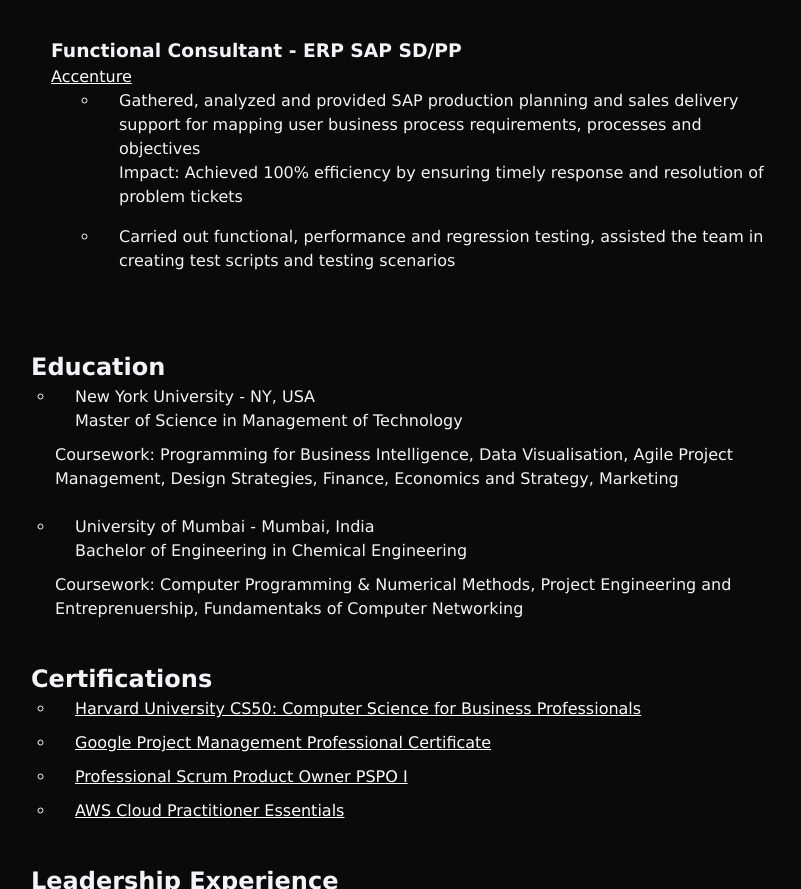
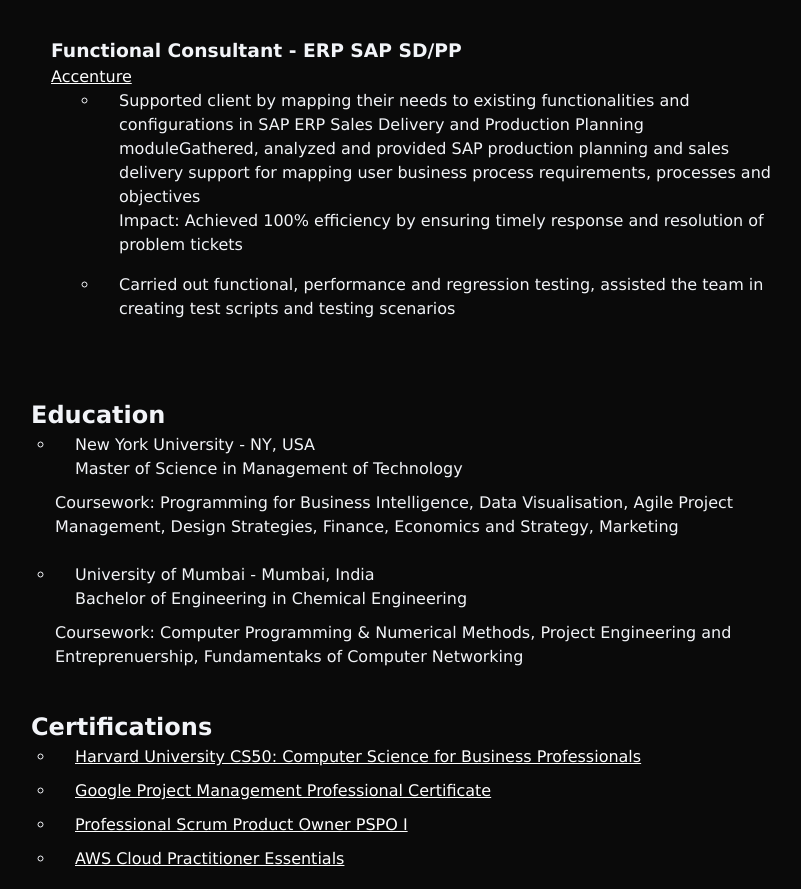
Before and after one commit to ialv44/IA_Website, a plain HTML site: page index.html in a window 1280 px wide. Shown: the part 1796-2685 px from the top of the page, without its empty margins (229-1030 px from the left). Drawn offline with Linux system fonts and the light colour scheme.

Commit message:
Update index.html

```diff
--- a/index.html
+++ b/index.html
@@ -99,8 +99,7 @@
                 <h3>Functional Consultant - ERP SAP SD/PP</h3>
                 <p class="company"><a href="https://www.accenture.com/us-en">Accenture</a></p>
                 <ul class="job-details">
-                    <li>
-                        <p>Gathered, analyzed and provided SAP production planning and sales delivery support for mapping user business process requirements, processes and objectives</p>
+                    <li>Supported client by mapping their needs to existing functionalities and configurations in SAP ERP Sales Delivery and Production Planning moduleGathered, analyzed and provided SAP production planning and sales delivery support for mapping user business process requirements, processes and objectives</p>
                         <p>Impact: Achieved 100% efficiency by ensuring timely response and resolution of problem tickets</p>
                     </li>
                     <li>
```
